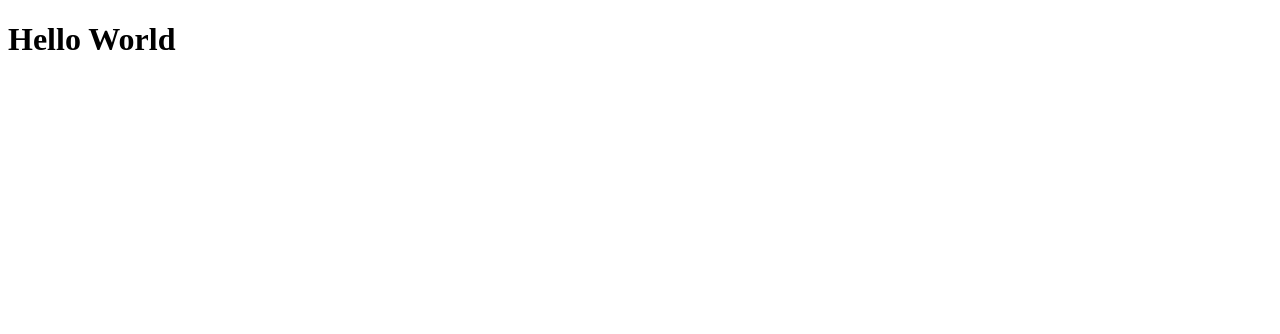
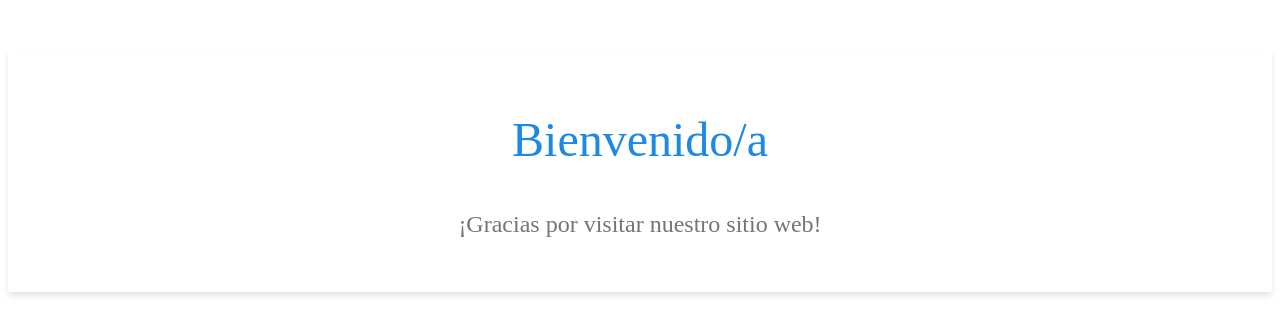
Before and after one commit to JuanHidalgoB/CursoBackend, a website: page static/index.html in a window 1280 px wide. Drawn offline with Linux system fonts and the light colour scheme.

```diff
--- a/package.json
+++ b/package.json
@@ -4,11 +4,12 @@
   "description": "",
   "main": "index.js",
   "scripts": {
-    "test": "echo \"Error: no test specified\" && exit 1"
+    "dev": "nodemon index.js"
   },
   "author": "",
   "license": "ISC",
   "dependencies": {
-    "express": "^4.18.2"
+    "express": "^4.18.2",
+    "nodemon": "^2.0.22"
   }
 }
--- a/static/index.html
+++ b/static/index.html
@@ -1,12 +1,14 @@
 <!DOCTYPE html>
 <html lang="en">
-<head>
-    <meta charset="UTF-8">
-    <meta http-equiv="X-UA-Compatible" content="IE=edge">
-    <meta name="viewport" content="width=device-width, initial-scale=1.0">
-    <title>Hello World</title>
-</head>
-<body>
-    <h1>Hello World</h1>
-</body>
+  <head>
+    <meta charset="UTF-8" />
+    <title>Bienvenido/a</title>
+    <link rel="stylesheet" href="style.css">
+  </head>
+  <body>
+    <div class="container">
+      <h1>Bienvenido/a</h1>
+      <p>¡Gracias por visitar nuestro sitio web!</p>
+    </div>
+  </body>
 </html>
--- /dev/null
+++ b/static/style.css
@@ -0,0 +1,31 @@
+/*Dudan de por qué no se reconoce el css*/
+
+body {
+  background-color: #fff;
+}
+
+.container {
+  display: flex;
+  flex-direction: column;
+  justify-content: center;
+  align-items: center;
+  margin-top: 50px;
+  padding: 30px;
+  background-color: #FFFFFF;
+  border-radius: 4px;
+  box-shadow: 0px 4px 6px rgba(0, 0, 0, 0.1);
+}
+
+h1 {
+  font-size: 48px;
+  font-weight: 500;
+  color: #1E88E5;
+  margin-bottom: 20px;
+}
+
+p {
+  font-size: 24px;
+  font-weight: 400;
+  color: #757575;
+  text-align: center;
+}
```
Also changed, not shown: index.js (+21 -1 lines), 1 other file.
